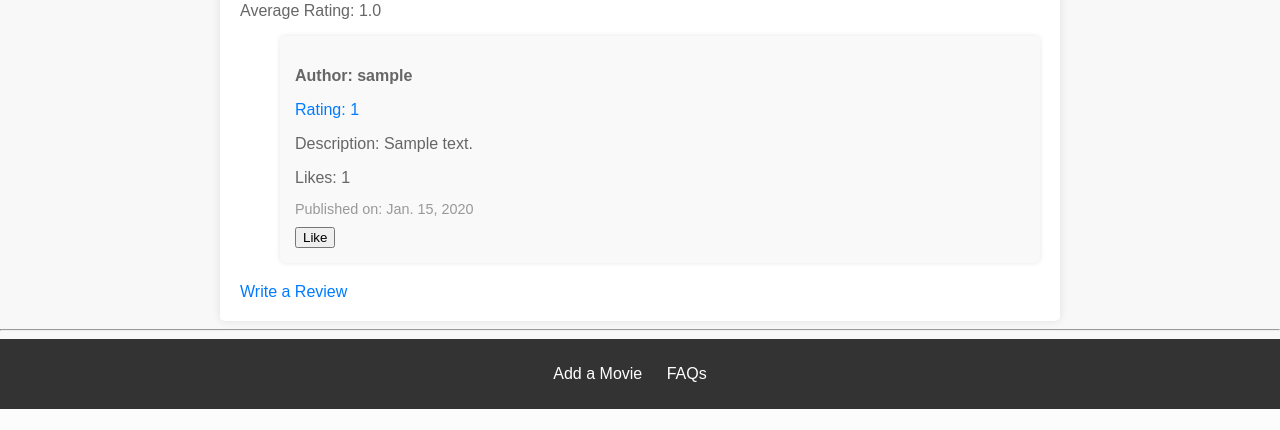
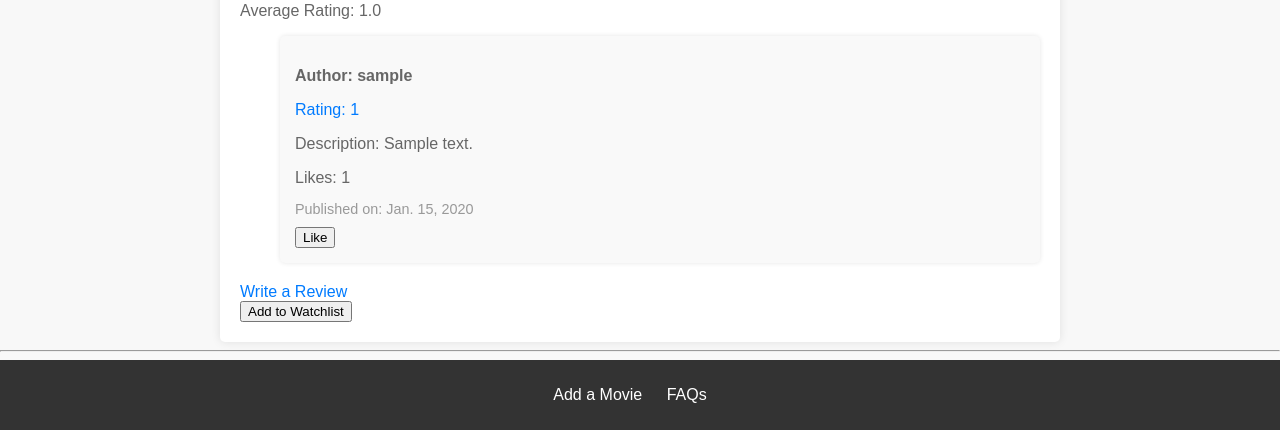
Before and after one commit to HarryLynn04/Film_Review, a Django app: page /ReviewFlix/film/1/ in a window 1280 px wide. Shown: the part 762-1192 px from the top of the page. Before the commit the page ends 1171 px from the top, so only its background shows below. Run offline with Django 3.2, Linux system fonts and the light colour scheme; a user stored in the database is signed in; tables that the repository leaves empty hold one stand-in row (values such as "Sample post"); grey boxes marked "Sample" are stand-in pictures.

Commit message:
Almost working watchlist

```diff
--- a/Film_Review/admin.py
+++ b/Film_Review/admin.py
@@ -1,5 +1,5 @@
 from django.contrib import admin
-from Film_Review.models import UserProfile, Review
+from Film_Review.models import UserProfile, Review, Watchlist
 
 # Register your models here.
 from Film_Review.models import Film
@@ -7,3 +7,4 @@ from Film_Review.models import Film
 admin.site.register(Film)
 admin.site.register(UserProfile)
 admin.site.register(Review)
+admin.site.register(Watchlist)
--- a/Film_Review/models.py
+++ b/Film_Review/models.py
@@ -55,3 +55,11 @@ class Review(models.Model):
         """
         self.Likes += 1
         self.save()
+
+
+class Watchlist(models.Model):
+    Username = models.ForeignKey(User, on_delete=models.CASCADE)
+    Film = models.ForeignKey(Film, on_delete=models.CASCADE)
+
+    class Meta:
+        unique_together = ('Username', 'Film',)
--- a/Film_Review/urls.py
+++ b/Film_Review/urls.py
@@ -8,6 +8,7 @@ urlpatterns = [
     path('faq/', views.faq, name='FAQ'),
     path('register/', views.register, name='Register'),
     path('watchlist/', views.watchlist, name='Watchlist'),
+    path('add_to_watchlist/', views.add_to_watchlist, name='add_to_watchlist'),
     path('addAMovie/', views.addAMovie, name='AddAMovie'),
     path('genres/', views.genres, name='Genres'),
     path('thriller/', views.thriller, name='Thriller'),
--- a/Film_Review/views.py
+++ b/Film_Review/views.py
@@ -6,14 +6,15 @@ from django.contrib.auth import authenticate, login, logout
 from django.urls import reverse
 from django.shortcuts import redirect
 from django.contrib.auth.decorators import login_required
-from Film_Review.models import Film, Review
+from Film_Review.models import Film, Review, Watchlist
 from django.db.models import Avg
 
 
 
 
 def home(request):
-    context_dict= {}
+    top_films = Film.objects.annotate(avg_rating=Avg("review__Rating")).order_by("-avg_rating")[:5]
+    context_dict= {"top_films": top_films}
     return render(request, 'ReviewFlix/Home.html', context=context_dict)
 
 # Create your views here.
@@ -156,3 +157,16 @@ def review_for_film(request, film_id):
         'form': form
     }
     return render(request, 'ReviewFlix/Review.html', context)
+
+
+@login_required
+def add_to_watchlist(request):
+    if request.method == 'POST':
+        film_id = request.POST.get('film_id')
+        user = request.user
+        film = Film.objects.get(id=film_id)
+
+        Watchlist.objects.get_or_create(Username=user, Film=film)
+        return redirect('ReviewFlix:Film', film_id=film_id)
+    else:
+        return redirect('ReviewFlix:Home')
--- a/templates/ReviewFlix/Film.html
+++ b/templates/ReviewFlix/Film.html
@@ -38,4 +38,13 @@
 
     <a href="{% url 'ReviewFlix:FilmReview' film_id=film.id %}">Write a Review</a>
 
+
+    {% if user.is_authenticated %}
+        <form method="post" action="{% url 'ReviewFlix:add_to_watchlist' %}">
+            {% csrf_token %}
+            <input type="hidden" name="film_id" value="{{ film.id }}">
+            <input type="submit" value="Add to Watchlist">
+        </form>
+    {% endif %}
+
 {% endblock %}
```
Also changed, not shown: Film_Review/migrations/0007_watchlist.py (added).
